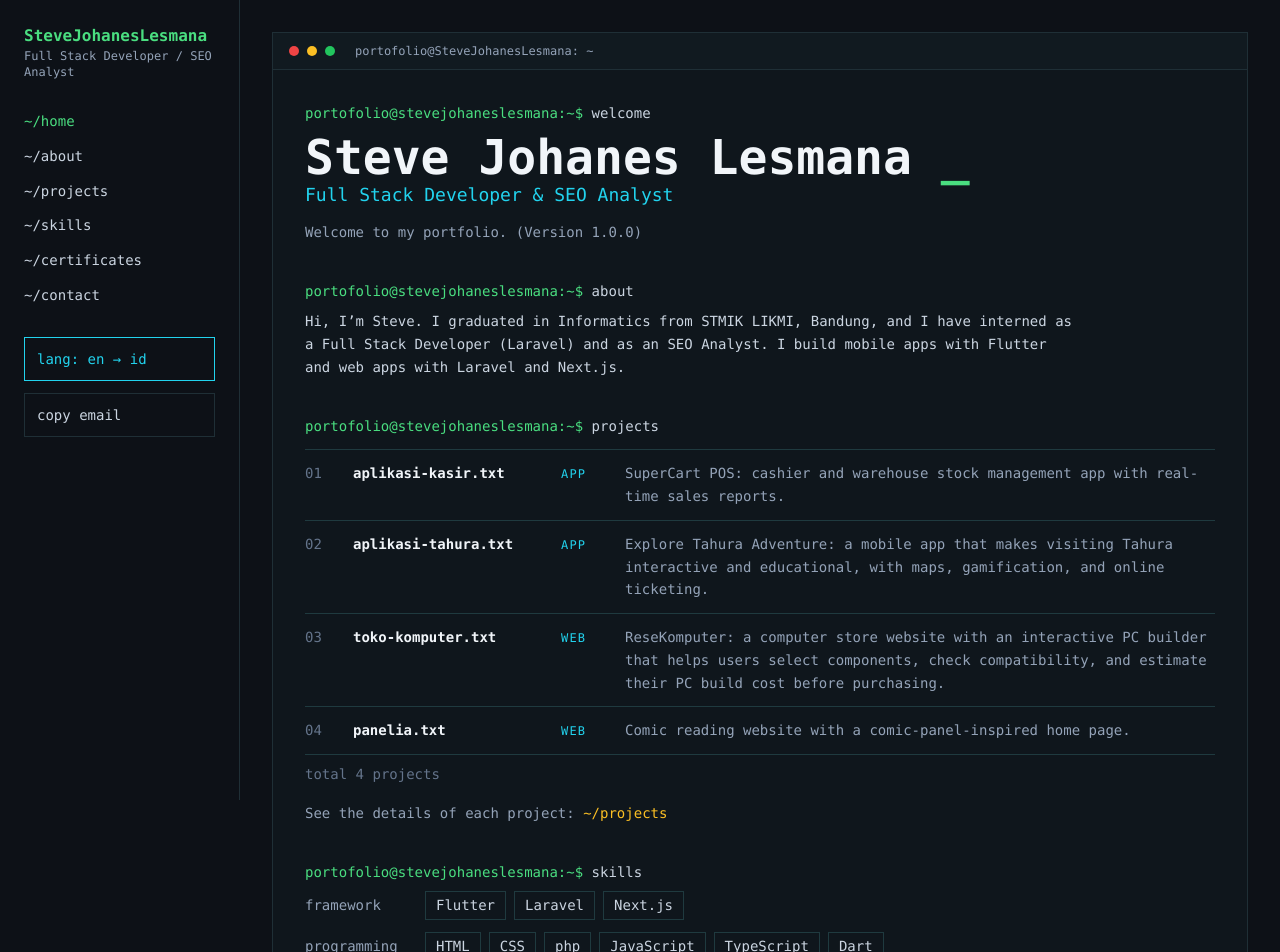
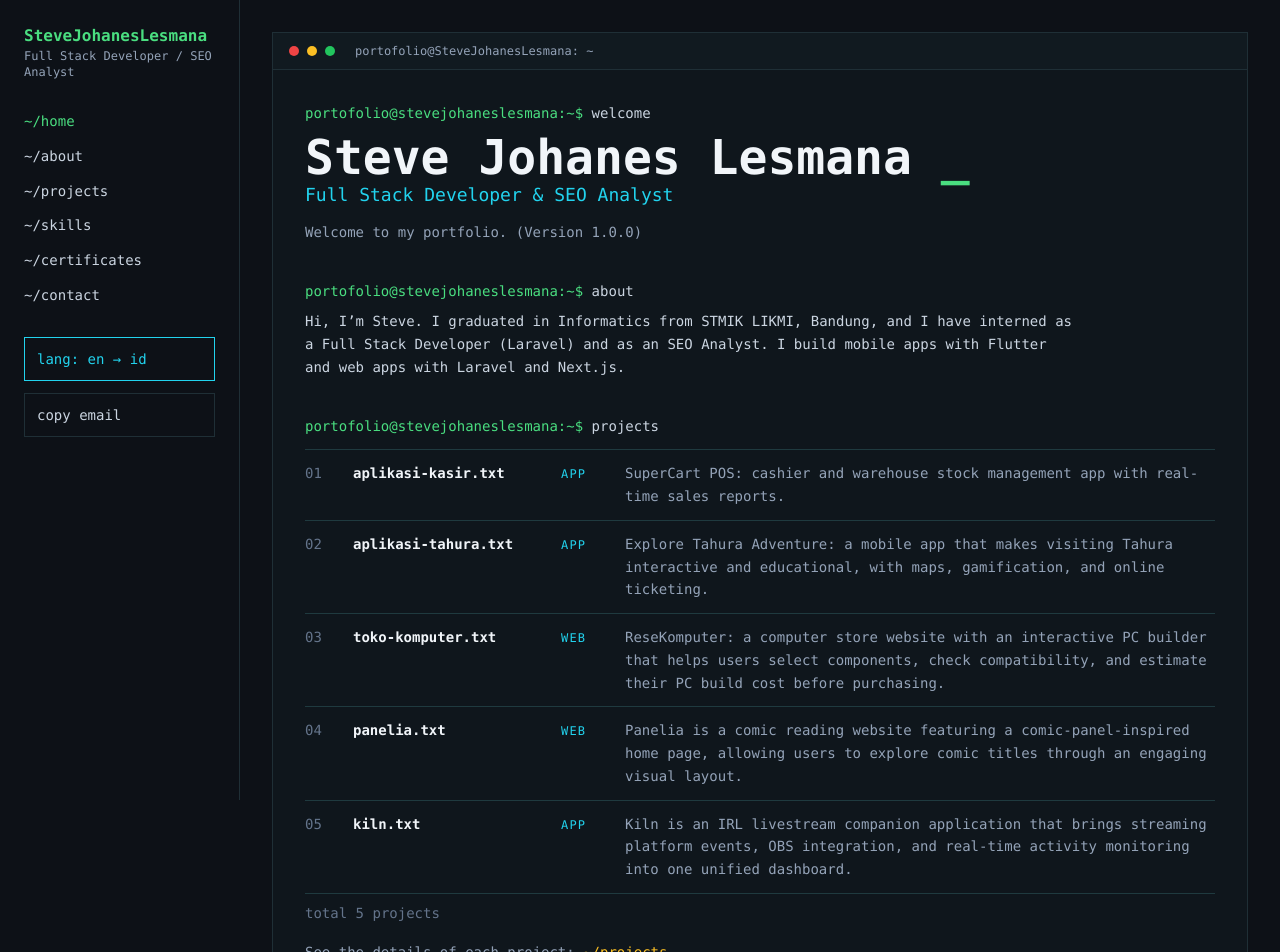
Before and after one commit to SteveJohanes/stevejohanes.github.io, a Next.js app: page / in a window 1280 px wide. Shown: the top 952 px of the page. Built offline with nearby package versions, Linux system fonts and the light colour scheme.

Commit message:
feat: update portfolio project details

```diff
--- a/src/component/terminal/content.ts
+++ b/src/component/terminal/content.ts
@@ -62,19 +62,18 @@ export const projects = [
     en: "Comic reading site with an admin panel (Next.js).",
     id: "Website baca komik dengan admin panel (Next.js).",
   },
+  {
+    name: "kiln",
+    tag: "APP",
+    en: "Kiln is an IRL livestream companion application that brings streaming platform events, OBS integration, and real-time activity monitoring into one unified dashboard.",
+    id: "Kiln adalah aplikasi pendamping livestream IRL yang menggabungkan event dari berbagai platform streaming, integrasi OBS, dan pemantauan aktivitas secara real-time dalam satu dashboard terpadu.",
+  },
 ];
 
 export const skills: Record<string, string[]> = {
   framework: ["Flutter", "Laravel", "Next.js"],
 
-  programming: [
-    "HTML",
-    "CSS",
-    "php",
-    "JavaScript",
-    "TypeScript",
-    "Dart",
-  ],
+  programming: ["HTML", "CSS", "php", "JavaScript", "TypeScript", "Dart"],
 
   design: [
     "Canva",
@@ -292,8 +291,8 @@ export const projectDetails: ProjectDetail[] = [
       id: "ReseKomputer: website toko komputer dengan fitur simulasi rakit PC interaktif yang membantu pengguna memilih komponen, memeriksa kompatibilitas, dan memperkirakan biaya rakitan sebelum membeli.",
     },
     description: {
-      en: "ReseKomputer is a computer store website designed to make it easier for users to explore PC components and plan their own PC builds. It provides product information, component selection, compatibility checking, and price estimation in one place, helping users make better purchasing decisions based on their needs and budget.",
-      id: "ReseKomputer adalah website toko komputer yang dirancang untuk memudahkan pengguna menjelajahi komponen PC dan merencanakan rakitan komputer mereka sendiri. Website ini menyediakan informasi produk, pemilihan komponen, pemeriksaan kompatibilitas, dan estimasi harga dalam satu tempat, sehingga pengguna dapat membuat keputusan pembelian yang lebih sesuai dengan kebutuhan dan anggaran.",
+      en: "ReseKomputer is a computer store website that helps users explore computer components and plan custom PC builds. Its interactive PC builder allows users to select components, check compatibility, and estimate the total build cost.",
+      id: "ReseKomputer adalah website toko komputer yang membantu pengguna menjelajahi komponen komputer dan merencanakan rakitan PC. Fitur simulasi rakit PC interaktif memungkinkan pengguna memilih komponen, memeriksa kompatibilitas, dan memperkirakan total biaya rakitan.",
     },
     goals: [
       {
@@ -375,23 +374,192 @@ export const projectDetails: ProjectDetail[] = [
 
   {
     name: "panelia",
+    title: "Panelia",
     tag: "WEB",
-    status: { en: "in progress", id: "sedang dikembangkan" },
+    status: {
+      en: "in progress",
+      id: "sedang dikembangkan",
+    },
     summary: {
-      en: "Comic reading website with a comic-panel-inspired home page.",
-      id: "Website baca komik dengan halaman depan bergaya panel komik.",
+      en: "Panelia is a comic reading website featuring a comic-panel-inspired home page, allowing users to explore comic titles through an engaging visual layout.",
+      id: "Panelia adalah website baca komik dengan halaman depan bergaya panel komik yang memungkinkan pengguna menjelajahi berbagai judul komik melalui tampilan visual yang menarik.",
     },
+    description: {
+      en: "Panelia is a web-based comic reading platform designed to provide an engaging way for users to discover and explore comics.",
+      id: "Panelia adalah platform baca komik berbasis web yang dirancang untuk memberikan pengalaman menarik bagi pengguna dalam menemukan dan menjelajahi berbagai komik.",
+    },
+    goals: [
+      {
+        en: "Provide an engaging and visually appealing platform for discovering comics.",
+        id: "Menyediakan platform yang menarik secara visual untuk menemukan berbagai komik.",
+      },
+      {
+        en: "Organize comic information, including posters, reading status, ratings, genres, and episode counts.",
+        id: "Mengorganisir informasi komik, termasuk poster, status bacaan, rating, genre, dan jumlah episode.",
+      },
+      {
+        en: "Simplify comic content management through an admin panel.",
+        id: "Mempermudah pengelolaan konten komik melalui panel admin.",
+      },
+      {
+        en: "Provide tools for administrators to manage genres and publish announcements.",
+        id: "Menyediakan fitur bagi administrator untuk mengelola genre dan menerbitkan pemberitahuan.",
+      },
+    ],
     features: [
       {
-        en: "Comic cards with poster, status, rating, genres, and episode count",
-        id: "Kartu komik dengan poster, status, rating, genre, dan jumlah episode",
+        en: "Comic catalog with poster images and visual comic cards",
+        id: "Katalog komik dengan gambar poster dan kartu komik visual",
       },
       {
-        en: "Admin panel for comics, genres, and announcements",
-        id: "Admin panel untuk komik, genre, dan pemberitahuan",
+        en: "Comic reading status, ratings, genres, and episode counts",
+        id: "Informasi status bacaan, rating, genre, dan jumlah episode komik",
       },
-      { en: "Admin login", id: "Login admin" },
+      {
+        en: "Comic-panel-inspired home page design",
+        id: "Desain halaman depan bergaya panel komik",
+      },
+      {
+        en: "Admin panel for managing comic content",
+        id: "Panel admin untuk mengelola konten komik",
+      },
+      {
+        en: "Genre management",
+        id: "Pengelolaan genre komik",
+      },
+      {
+        en: "Announcement management",
+        id: "Pengelolaan pemberitahuan",
+      },
+      {
+        en: "Admin authentication and login",
+        id: "Autentikasi dan login admin",
+      },
     ],
-    stack: ["Next.js", "React", "Firebase", "Cloudinary"],
+    stack: [],
+    stackGroups: [
+      {
+        label: { en: "Frontend", id: "frontend" },
+        items: ["Next.js", "React"],
+      },
+      {
+        label: {
+          en: "Backend & Authentication",
+          id: "backend & authentication",
+        },
+        items: ["Firebase"],
+      },
+      {
+        label: { en: "Image Storage & Management", id: "penyimpanan gambar" },
+        items: ["Cloudinary"],
+      },
+    ],
+    stackNote: {
+      en: "Built with Next.js and React for the frontend, Firebase for backend services and authentication, and Cloudinary for image storage and management.",
+      id: "Dikembangkan menggunakan Next.js dan React untuk frontend, Firebase untuk layanan backend dan autentikasi, serta Cloudinary untuk penyimpanan dan pengelolaan gambar.",
+    },
+    images: [
+      {
+        src: "/assets/panelia1.png",
+        alt: {
+          en: "Panelia comic reading website home page",
+          id: "Halaman utama website baca komik Panelia",
+        },
+      },
+    ],
+  },
+
+  {
+    name: "kiln",
+    title: "Kiln",
+    tag: "APP",
+    status: {
+      en: "in progress",
+      id: "sedang dikembangkan",
+    },
+    summary: {
+      en: "Kiln is an IRL livestream companion application that brings streaming platform events, OBS integration, and real-time activity monitoring into one unified dashboard.",
+      id: "Kiln adalah aplikasi pendamping livestream IRL yang menggabungkan event dari berbagai platform streaming, integrasi OBS, dan pemantauan aktivitas secara real-time dalam satu dashboard terpadu.",
+    },
+    description: {
+      en: "Kiln is a livestream companion platform designed to help streamers monitor and manage their live streaming activities. It connects multiple streaming platforms, processes incoming events in real time, and provides a centralized dashboard for monitoring stream interactions. The application also integrates with OBS Studio and provides a stream overlay to display live events.",
+      id: "Kiln adalah platform pendamping livestream yang dirancang untuk membantu streamer memantau dan mengelola aktivitas siaran langsung. Aplikasi ini menghubungkan berbagai platform streaming, memproses event yang masuk secara real-time, dan menyediakan dashboard terpusat untuk memantau interaksi selama livestream. Kiln juga terintegrasi dengan OBS Studio dan menyediakan stream overlay untuk menampilkan event secara langsung.",
+    },
+    goals: [
+      {
+        en: "Provide a centralized dashboard for monitoring livestream activities across multiple platforms.",
+        id: "Menyediakan dashboard terpusat untuk memantau aktivitas livestream dari berbagai platform.",
+      },
+      {
+        en: "Unify streaming events from platforms such as YouTube, TikTok, Twitch, and Kick.",
+        id: "Menggabungkan event streaming dari platform seperti YouTube, TikTok, Twitch, dan Kick.",
+      },
+      {
+        en: "Simplify stream management through OBS Studio integration.",
+        id: "Mempermudah pengelolaan livestream melalui integrasi dengan OBS Studio.",
+      },
+      {
+        en: "Display live events through a stream overlay with real-time updates.",
+        id: "Menampilkan event livestream melalui stream overlay dengan pembaruan secara real-time.",
+      },
+    ],
+    features: [
+      {
+        en: "Centralized dashboard for monitoring livestream activities",
+        id: "Dashboard terpusat untuk memantau aktivitas livestream",
+      },
+      {
+        en: "Multi-platform streaming integration for YouTube, TikTok, Twitch, and Kick",
+        id: "Integrasi streaming multi-platform untuk YouTube, TikTok, Twitch, dan Kick",
+      },
+      {
+        en: "Real-time event processing and synchronization",
+        id: "Pemrosesan dan sinkronisasi event secara real-time",
+      },
+      {
+        en: "YouTube OAuth authentication and live chat integration",
+        id: "Autentikasi YouTube OAuth dan integrasi live chat",
+      },
+      {
+        en: "OBS Studio connection and stream status monitoring",
+        id: "Koneksi OBS Studio dan pemantauan status streaming",
+      },
+      {
+        en: "Stream overlay with real-time event updates",
+        id: "Stream overlay dengan pembaruan event secara real-time",
+      },
+      {
+        en: "WebSocket-based real-time communication",
+        id: "Komunikasi real-time berbasis WebSocket",
+      },
+    ],
+    stack: [],
+    stackGroups: [
+      {
+        label: { en: "Mobile Application", id: "aplikasi mobile" },
+        items: ["React Native", "Expo", "Expo Router", "TypeScript"],
+      },
+      {
+        label: { en: "Backend", id: "backend" },
+        items: ["NestJS", "Node.js", "TypeScript"],
+      },
+      {
+        label: { en: "Database & Cache", id: "database & cache" },
+        items: ["PostgreSQL", "Prisma ORM", "Redis"],
+      },
+      {
+        label: { en: "Real-time & Streaming Integration", id: "integrasi real-time & streaming" },
+        items: ["Socket.IO", "OBS WebSocket", "YouTube Data API"],
+      },
+      {
+        label: { en: "Infrastructure & Tools", id: "infrastruktur & tools" },
+        items: ["Docker", "Git", "GitHub"],
+      },
+    ],
+    stackNote: {
+      en: "Built with React Native and Expo for the mobile application, NestJS for the backend, PostgreSQL and Prisma ORM for data management, and Redis with Socket.IO for real-time event processing. Docker supports the development infrastructure, while OBS WebSocket and YouTube Data API provide streaming integrations.",
+      id: "Dikembangkan menggunakan React Native dan Expo untuk aplikasi mobile, NestJS untuk backend, PostgreSQL dan Prisma ORM untuk pengelolaan data, serta Redis dan Socket.IO untuk pemrosesan event secara real-time. Docker digunakan untuk mendukung infrastruktur pengembangan, sedangkan OBS WebSocket dan YouTube Data API menyediakan integrasi streaming.",
+    },
+
   },
 ];
```
Also changed, not shown: public/assets/panelia1.png (added), 1 other file (tests, documents, lock files or other folders).
